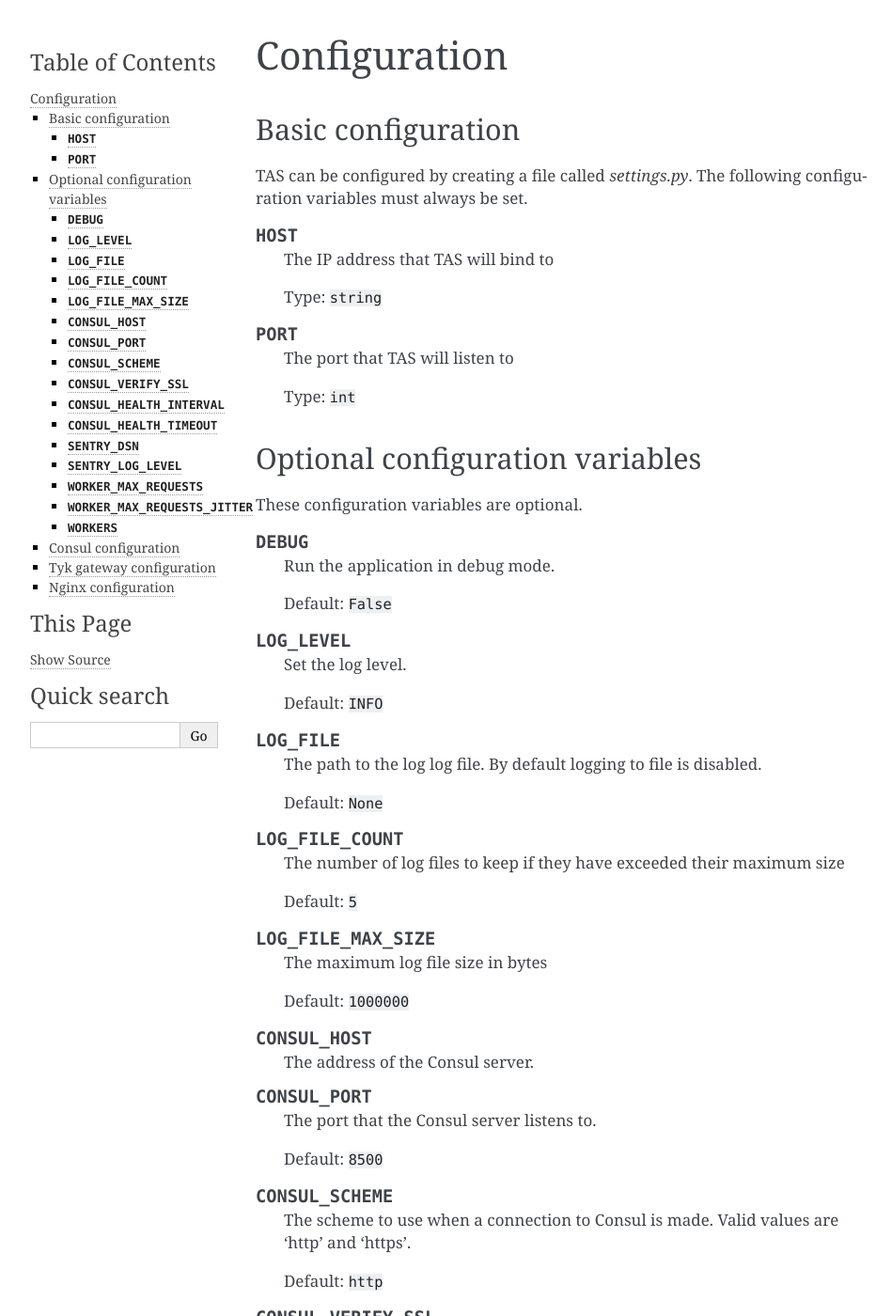
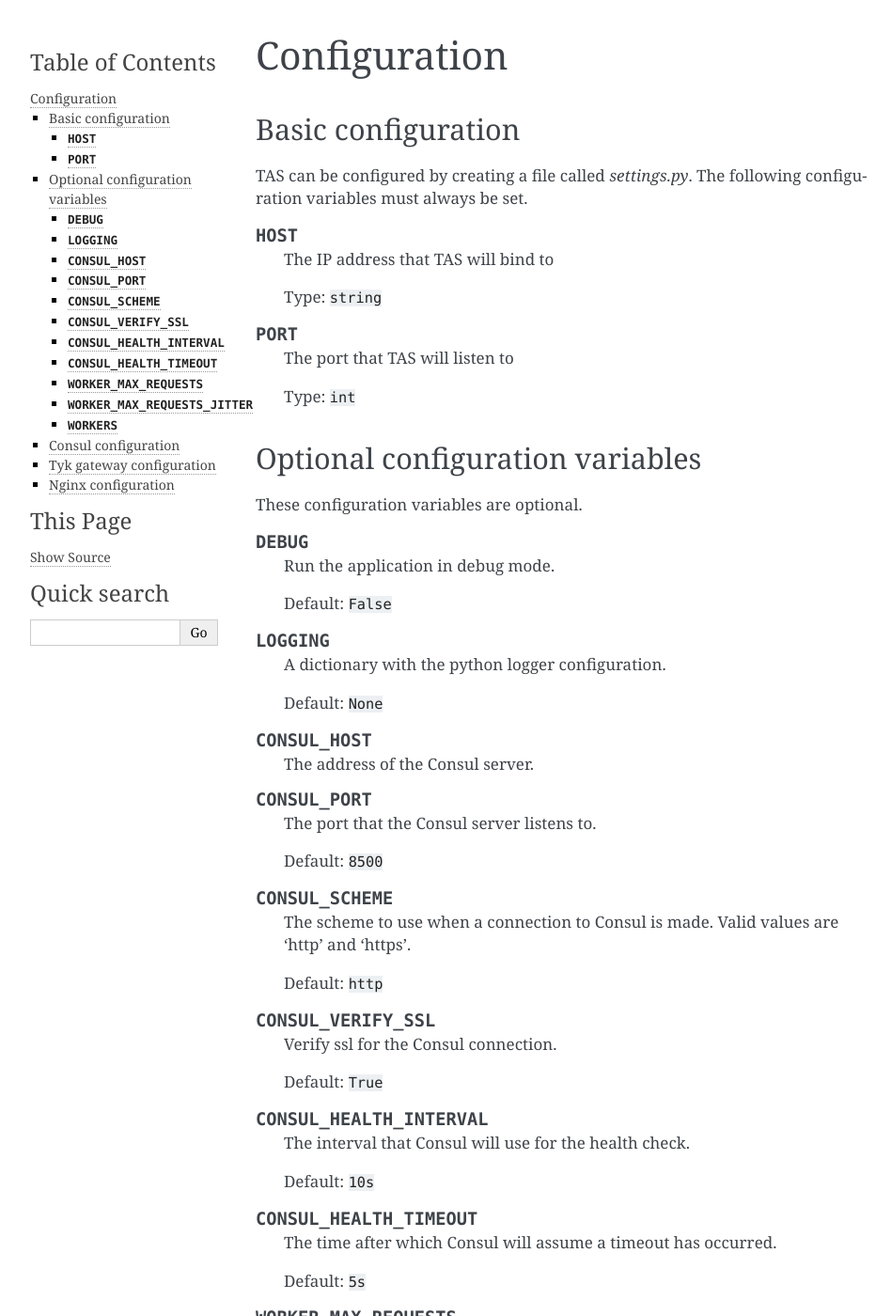
Before and after one commit to pmatigakis/text-analysis-service, a Sphinx documentation site: the page built from docs/source/configuration.rst, in a window 1280 px wide and 1400 px high. Shown: the whole window at 94% size, without its empty margins (148-1096 px from the left). Built offline with Sphinx 7.4.7, drawn with Linux system fonts in a browser that asks for light colours; some of the changed text lies outside the part shown.

Commit message:
Updated the docs

```diff
--- a/docs/source/configuration.rst
+++ b/docs/source/configuration.rst
@@ -32,29 +32,11 @@ These configuration variables are optional.
    Default: ``False``
 
 
-.. py:data:: LOG_LEVEL
+.. py:data:: LOGGING
 
-   Set the log level.
-
-   Default: ``INFO``
-
-.. py:data:: LOG_FILE
-
-   The path to the log log file. By default logging to file is disabled.
+   A dictionary with the python logger configuration.
 
    Default: ``None``
-
-.. py:data:: LOG_FILE_COUNT
-
-   The number of log files to keep if they have exceeded their maximum size
-
-   Default: ``5``
-
-.. py:data:: LOG_FILE_MAX_SIZE
-
-   The maximum log file size in bytes
-
-   Default: ``1000000``
 
 .. py:data:: CONSUL_HOST
 
@@ -90,16 +72,6 @@ These configuration variables are optional.
    The time after which Consul will assume a timeout has occurred.
 
    Default: ``5s``
-
-.. py:data:: SENTRY_DSN
-
-   The connection string for Sentry.
-
-.. py:data:: SENTRY_LOG_LEVEL
-
-   The log level used for Sentry.
-
-   Default: ``ERROR``
 
 .. py:data:: WORKER_MAX_REQUESTS
 
```
